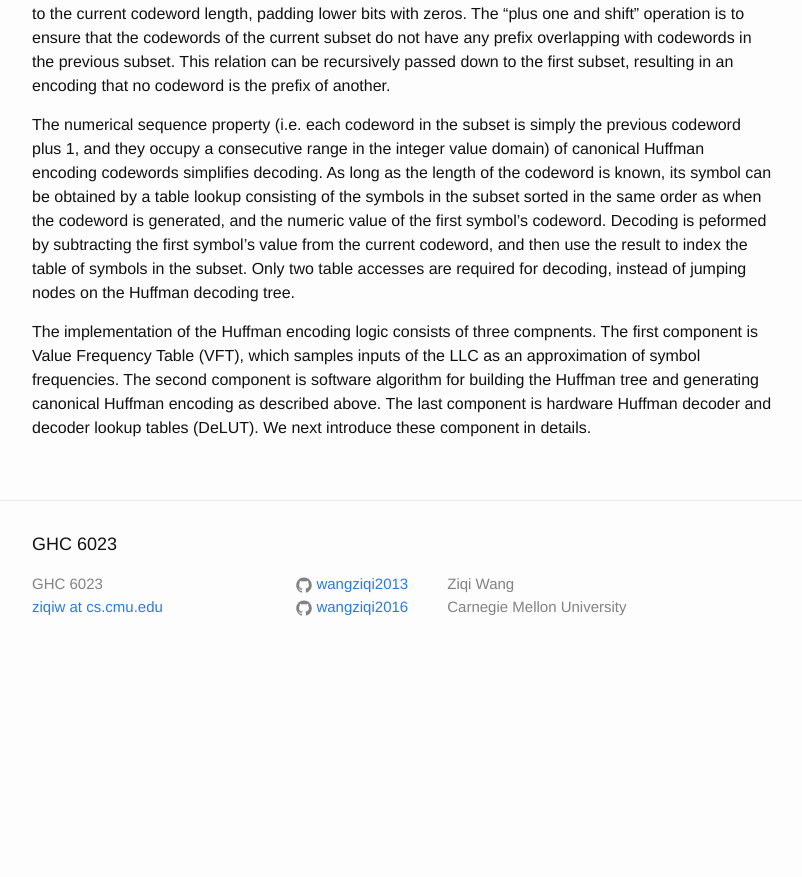
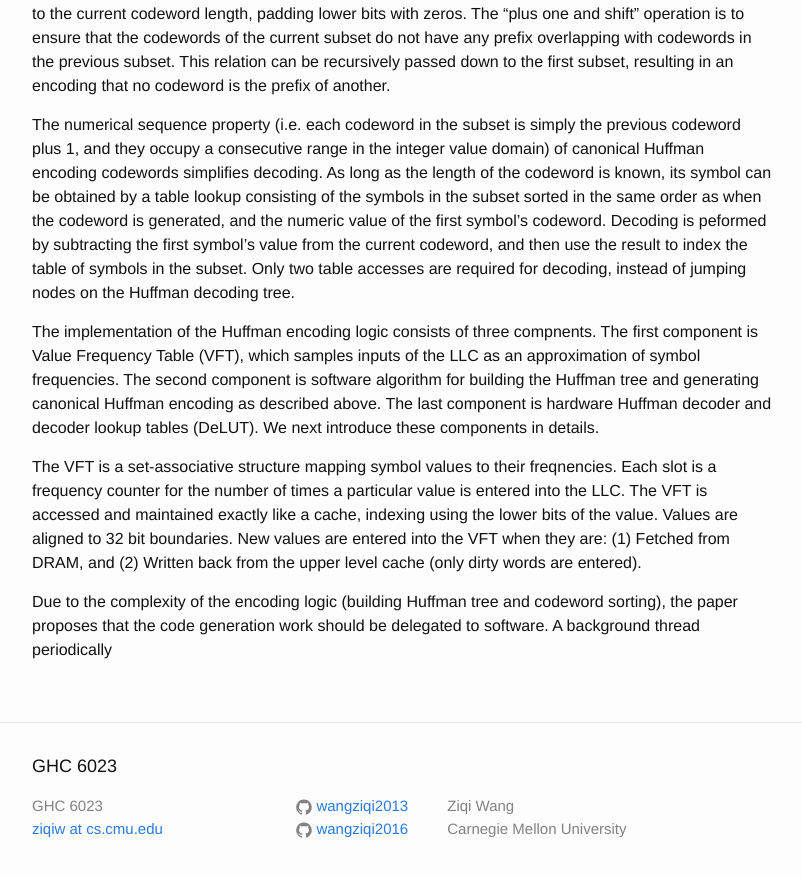
Before and after one commit to wangziqi2013/wangziqi2013.github.io, a Jekyll site: the page built from _posts/2020-06-29-sc2.markdown, in a window 1280 px wide and 900 px high, scrolled down 1144 px. Shown: the top 877 px of the window, without its empty margins (238-1040 px from the left). Built offline with Jekyll 4.4.1, drawn with Linux system fonts in a browser that asks for light colours; before the commit the page ends 1822 px from its top, so only the background shows below that.

Commit message:
Adding VFT

```diff
--- a/_posts/2020-06-29-sc2.markdown
+++ b/_posts/2020-06-29-sc2.markdown
@@ -52,4 +52,13 @@ nodes on the Huffman decoding tree.
 The implementation of the Huffman encoding logic consists of three compnents. The first component is Value Frequency Table (VFT),
 which samples inputs of the LLC as an approximation of symbol frequencies. The second component is software algorithm
 for building the Huffman tree and generating canonical Huffman encoding as described above. The last component is hardware
-Huffman decoder and decoder lookup tables (DeLUT). We next introduce these component in details.
+Huffman decoder and decoder lookup tables (DeLUT). We next introduce these components in details.
+
+The VFT is a set-associative structure mapping symbol values to their freqnencies. Each slot is a frequency counter
+for the number of times a particular value is entered into the LLC. The VFT is accessed and maintained exactly like
+a cache, indexing using the lower bits of the value. Values are aligned to 32 bit boundaries.
+New values are entered into the VFT when they are: (1) Fetched from DRAM, and (2) Written back from the upper level
+cache (only dirty words are entered).
+
+Due to the complexity of the encoding logic (building Huffman tree and codeword sorting), the paper proposes that the
+code generation work should be delegated to software. A background thread periodically
```
